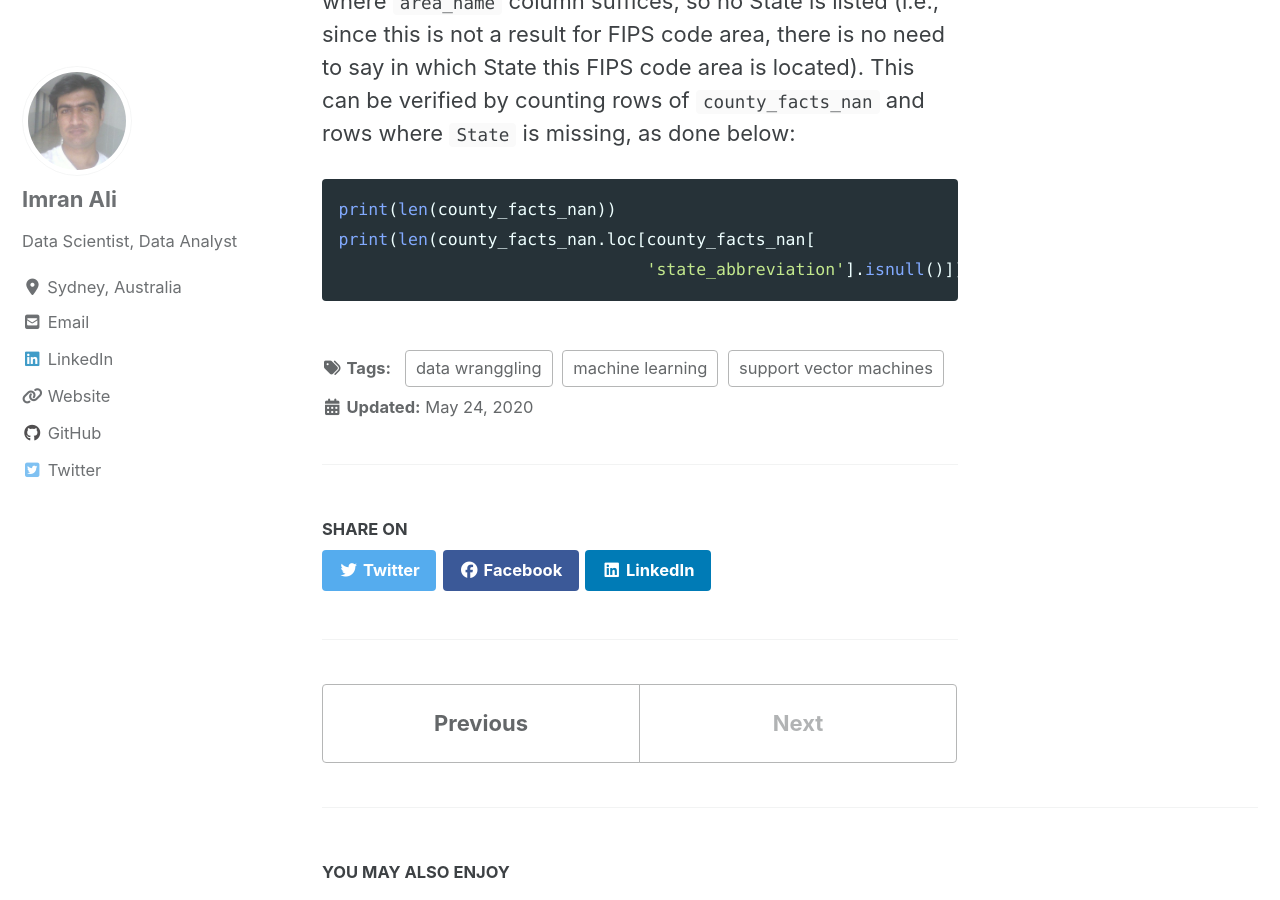
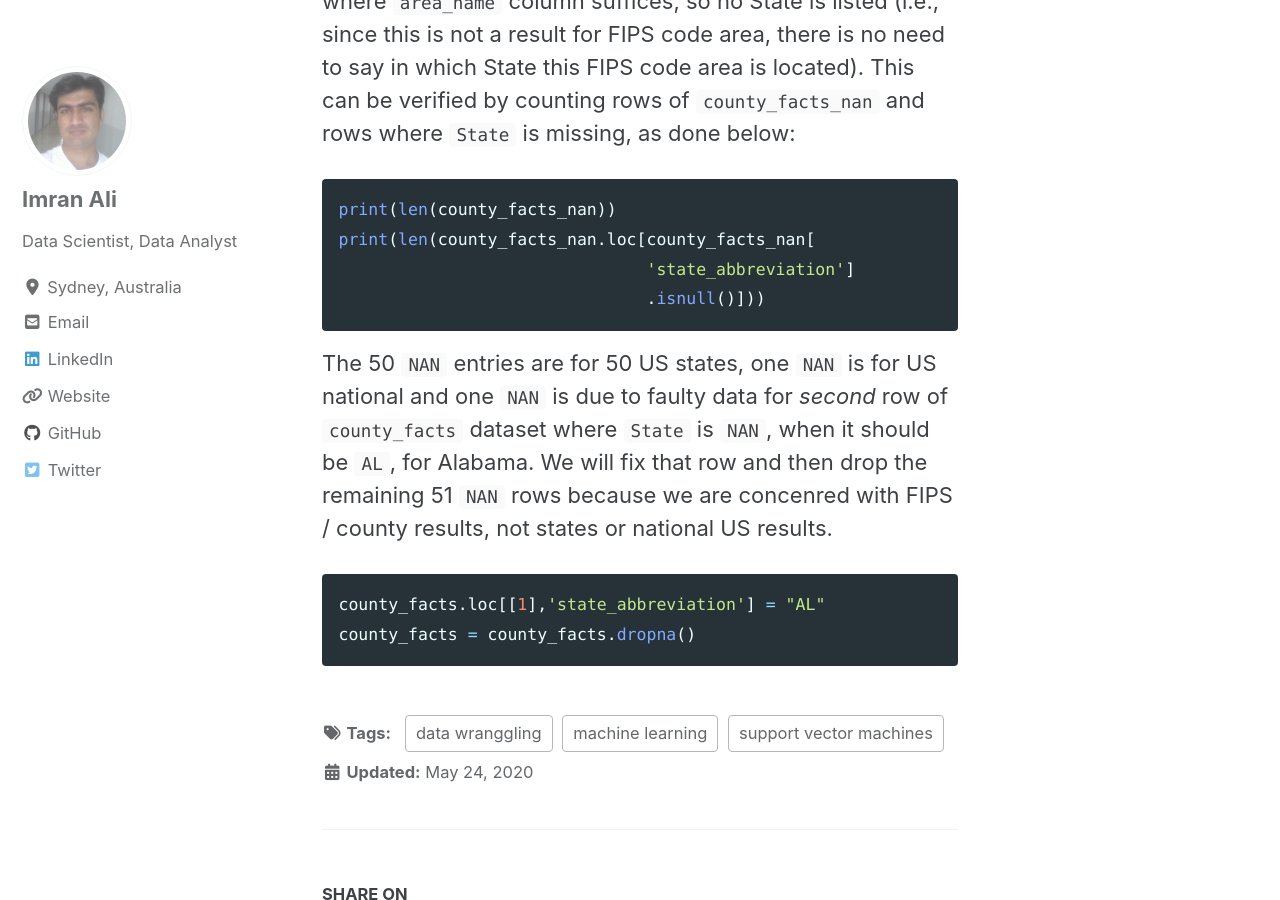
Before and after one commit to ImranAliPhD/ImranAliPhD.github.io, a Jekyll site: the page built from _posts/2020-05-24-primaries.md, in a window 1280 px wide and 900 px high, scrolled down 3945 px. Built offline with Jekyll 4.4.1, drawn with Linux system fonts in a browser that asks for light colours; cached includes are drawn as plain includes; nearby versions of some CDN libraries.

Commit message:
Update 2020-05-24-primaries.md

````diff
--- a/_posts/2020-05-24-primaries.md
+++ b/_posts/2020-05-24-primaries.md
@@ -55,5 +55,13 @@ It can be easily inspected by printing out <code>county_facts_nan</code> that al
 ```python
 print(len(county_facts_nan))
 print(len(county_facts_nan.loc[county_facts_nan[
-                               'state_abbreviation'].isnull()]))
+                               'state_abbreviation']
+                               .isnull()]))
 ```
+
+The 50 <code>NAN</code> entries are for 50 US states, one <code>NAN</code> is for US national and one <code>NAN</code> is due to faulty data for *second* row of <code>county_facts</code> dataset where <code>State</code> is <code>NAN</code>, when it should be <code>AL</code>, for Alabama. We will fix that row and then drop the remaining 51 <code>NAN</code> rows because we are concenred with FIPS / county results, not states or national US results.
+
+```python
+county_facts.loc[[1],'state_abbreviation'] = "AL"
+county_facts = county_facts.dropna()
+```
````
